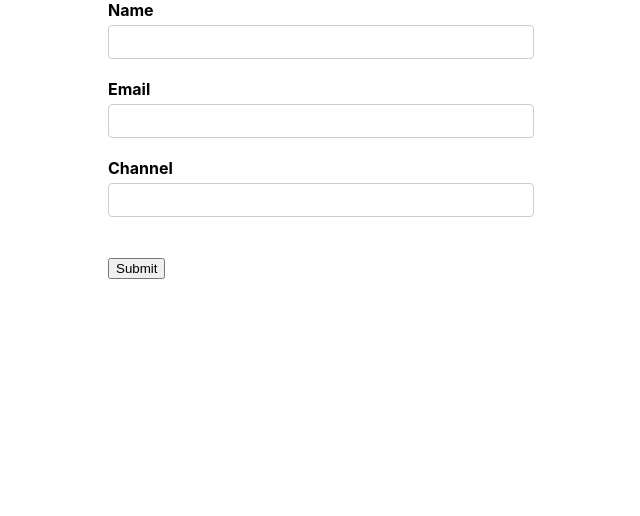
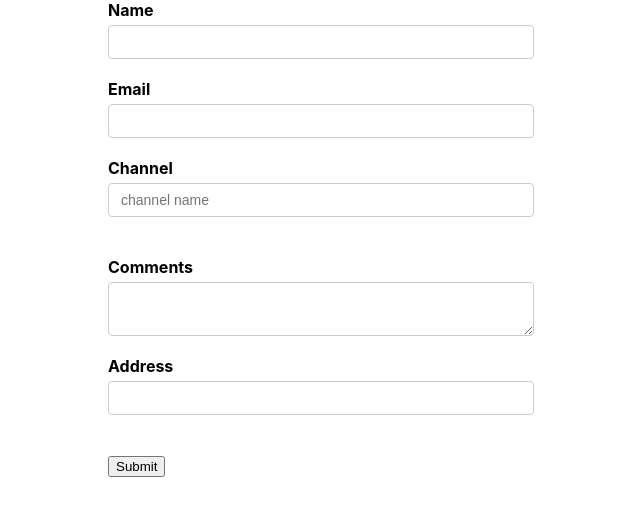
Before and after one commit to SaqibSattar/react-formik, a React (Vite) app: page / in a window 1280 px wide. Shown: the top 516 px of the page, without its empty margins (319-959 px from the left). Built offline with nearby package versions, Linux system fonts and the light colour scheme.

Commit message:
Field Revisited

```diff
--- a/src/components/YoutubeForm.jsx
+++ b/src/components/YoutubeForm.jsx
@@ -1,51 +1,43 @@
 import React from "react";
 import { Formik, Form, Field, ErrorMessage } from "formik";
-import * as Yup from 'yup';
+import * as Yup from "yup";
 
 const initialValues = {
   name: "",
   email: "",
   channel: "",
+  comments: "",
+  address: "",
 };
 
 const onSubmit = (values) => {
   console.log("Form values: ", values);
 };
 
-
 const validationSchema = Yup.object({
-  name: Yup.string().required('Required!'),
-  email: Yup.string()
-    .email('Invalid email format')
-    .required('Required!'),
-  channel: Yup.string().required('Required!')
-})
+  name: Yup.string().required("Required!"),
+  email: Yup.string().email("Invalid email format").required("Required!"),
+  channel: Yup.string().required("Required!"),
+  comments: Yup.string().required("Required!"),
+  address: Yup.string().required("Required!")
+});
 
 const YoutubeForm = () => {
-
   return (
     <Formik
-    initialValues={initialValues}
-    validationSchema={validationSchema}
-    onSubmit={onSubmit}
+      initialValues={initialValues}
+      validationSchema={validationSchema}
+      onSubmit={onSubmit}
     >
       <Form>
         <div className="form-control">
           <label htmlFor="name">Name</label>
-          <Field
-            type="text"
-            id="name"
-            name="name"
-          />
+          <Field type="text" id="name" name="name" />
           <ErrorMessage name="name" />
         </div>
         <div className="form-control">
           <label htmlFor="email">Email</label>
-          <Field
-            type="email"
-            id="email"
-            name="email"
-          />
+          <Field type="email" id="email" name="email" />
           <ErrorMessage name="email" />
         </div>
         <div className="form-control">
@@ -54,8 +46,30 @@
             type="text"
             id="channel"
             name="channel"
+            placeholder="channel name"
           />
           <ErrorMessage name="channel" />
+        </div>
+        <br />
+        <div className="form-control">
+          <label htmlFor="comments">Comments</label>
+          <Field as="textarea" type="text" id="comments" name="comments" />
+          <ErrorMessage name="comments" />
+        </div>
+        <div className="form-control">
+          <label htmlFor="address">Address</label>
+          <Field name="address">
+            {(props) => {
+              console.log("Render props:", props);
+              const { field, form, meta } = props;
+              return (
+                <div>
+                  <input type="text" id="address" {...field} />
+                  {meta.touched && meta.error ? <div>{meta.error}</div> : null}
+                </div>
+              );
+            }}
+          </Field>
         </div>
         <br />
         <button type="submit">Submit</button>
```
